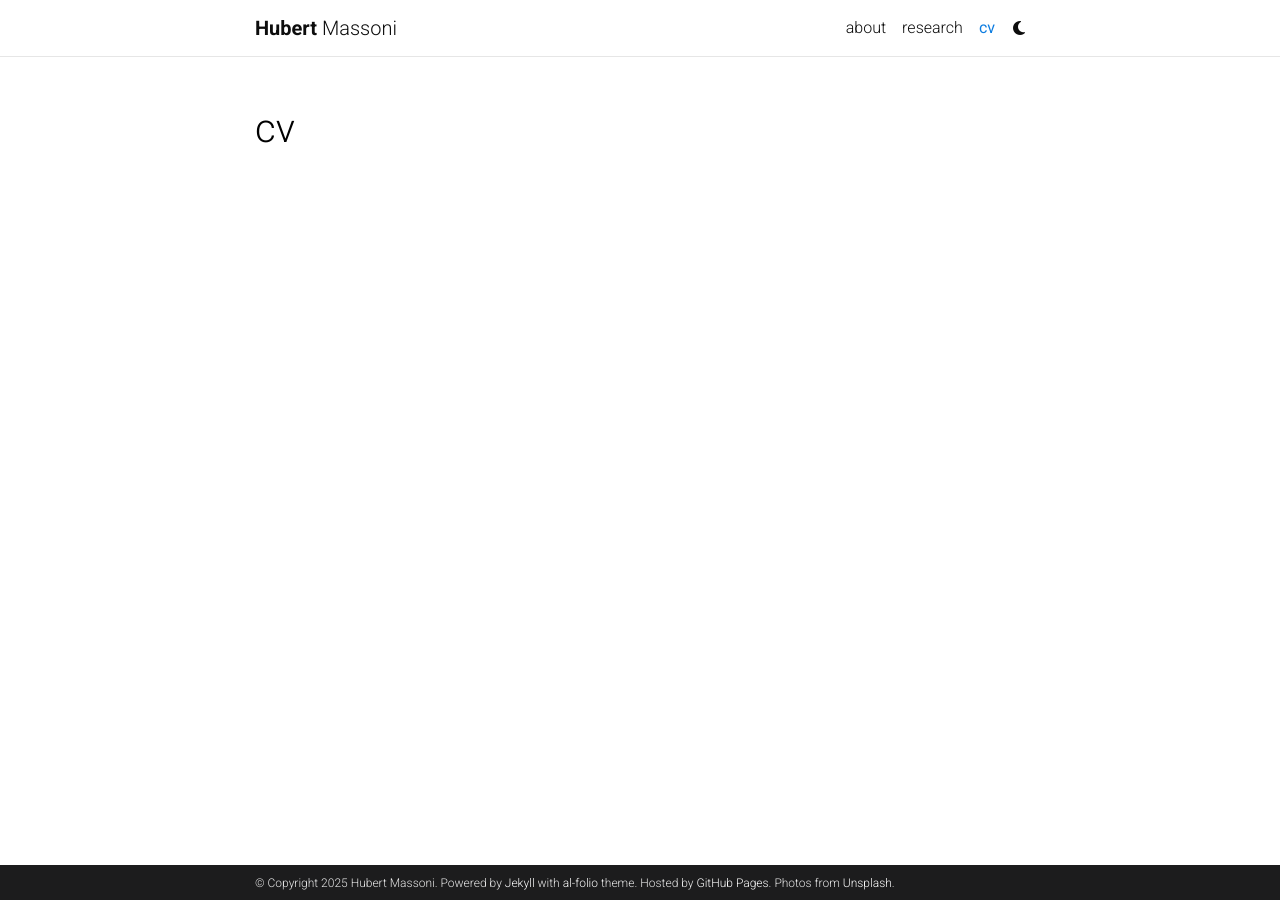
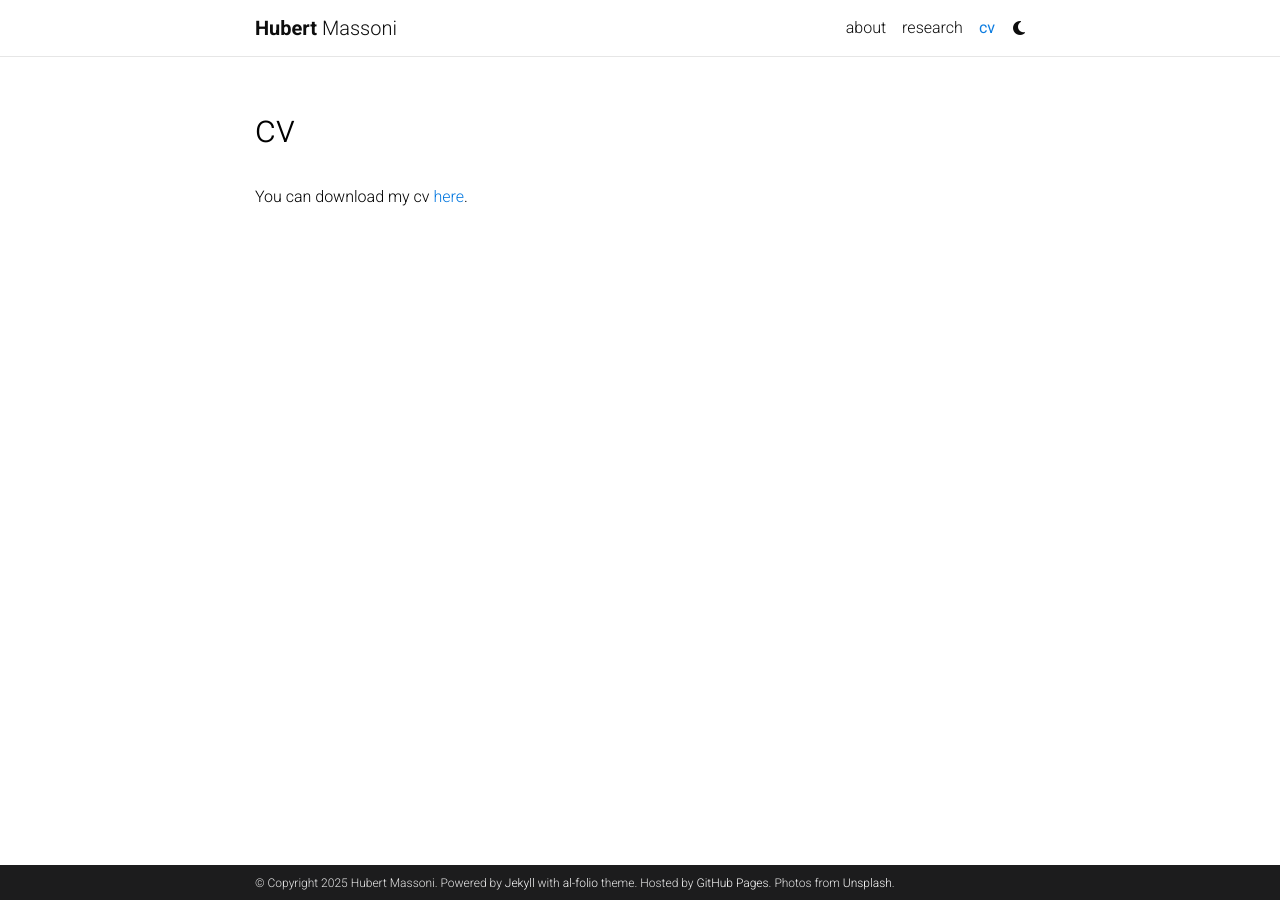
Before and after one commit to hubertmassoni/hubertmassoni.github.io, a Jekyll site: the page built from _pages/cv.md, in a window 1280 px wide. Built offline with Jekyll 4.4.1, drawn with Linux system fonts in a browser that asks for light colours; comment, search, counter and statistics services are not loaded; a style sheet for code colours, icons or effects is not loaded.

Commit message:
Update cv.md

```diff
--- a/_pages/cv.md
+++ b/_pages/cv.md
@@ -5,6 +5,7 @@ title: cv
 description:
 nav: true
 nav_order: 3
+---
+<div class="projects">
 
-redirect_to: https://www.dropbox.com/scl/fi/3b1ib8ctf8icvn6qruqbd/JMP_Massoni.pdf?rlkey=bvn7xv6r4guu6qxav1w420o23&raw=1
----
+You can download my cv <a href="https://www.dropbox.com/scl/fi/bqzaes2swdq17xa04v0mi/CV_HM_082025.pdf?rlkey=1xlrc2jt802ytnqumq6unsq37&raw=1">here</a>.
```
